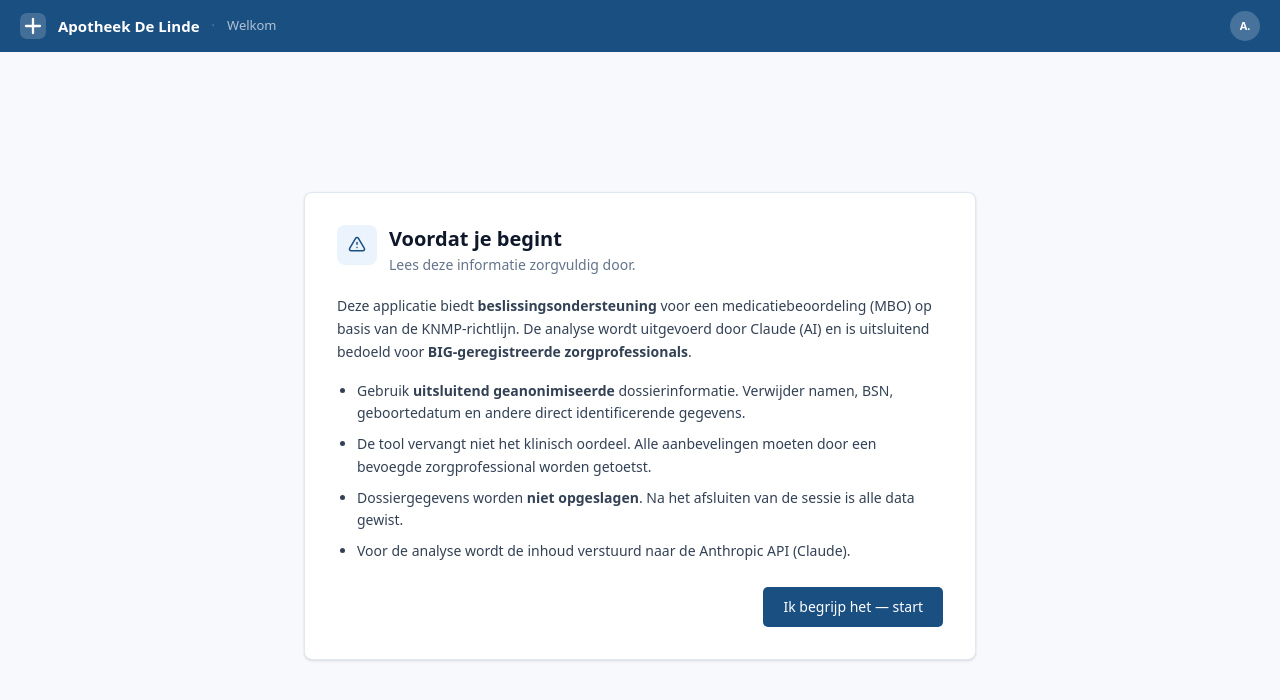
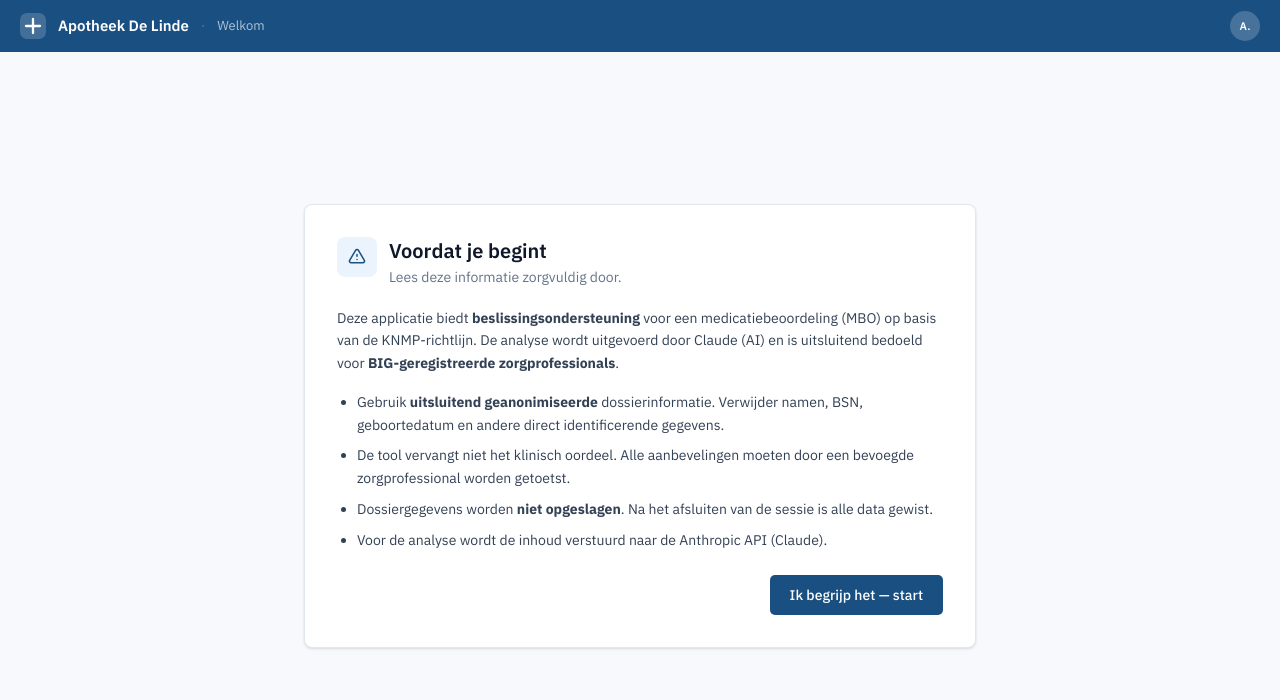
Before and after one commit to bobemmen/medicatiereview, a Laravel app: page / in a window 1280 px wide. Shown: the top 700 px of the page. Run offline with Laravel 12, Linux system fonts and the light colour scheme; style sheets or scripts are compiled from the project's sources; some libraries are stand-ins or nearby versions.

Commit message:
Herstel @import volgorde in CSS (Google Fonts voor Tailwind)

```diff
--- a/resources/css/app.css
+++ b/resources/css/app.css
@@ -1,6 +1,6 @@
+@import url('https://fonts.googleapis.com/css2?family=IBM+Plex+Sans:wght@400;500;600;700&family=IBM+Plex+Mono:wght@400;500&display=swap');
+
 @import 'tailwindcss';
-
-@import url('https://fonts.googleapis.com/css2?family=IBM+Plex+Sans:wght@400;500;600;700&family=IBM+Plex+Mono:wght@400;500&display=swap');
 
 @source '../../vendor/laravel/framework/src/Illuminate/Pagination/resources/views/*.blade.php';
 @source '../../storage/framework/views/*.php';
```
